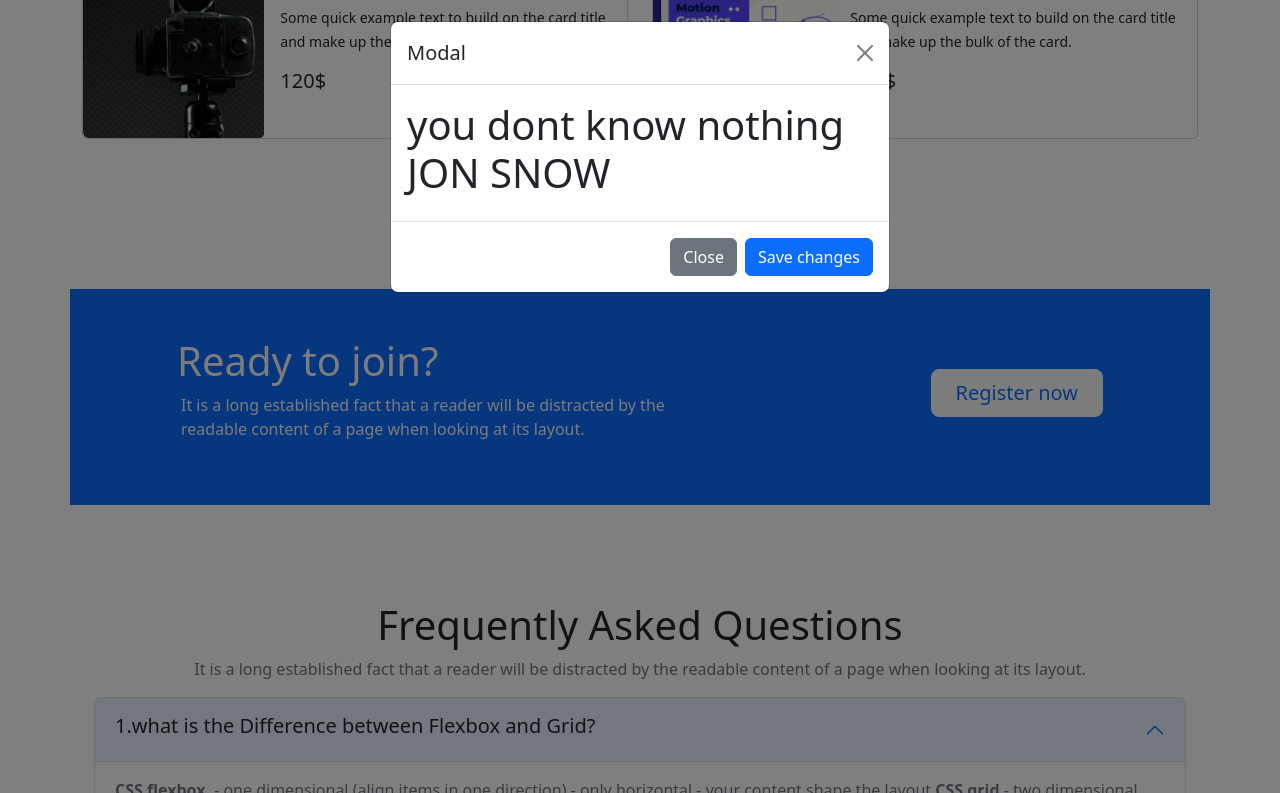
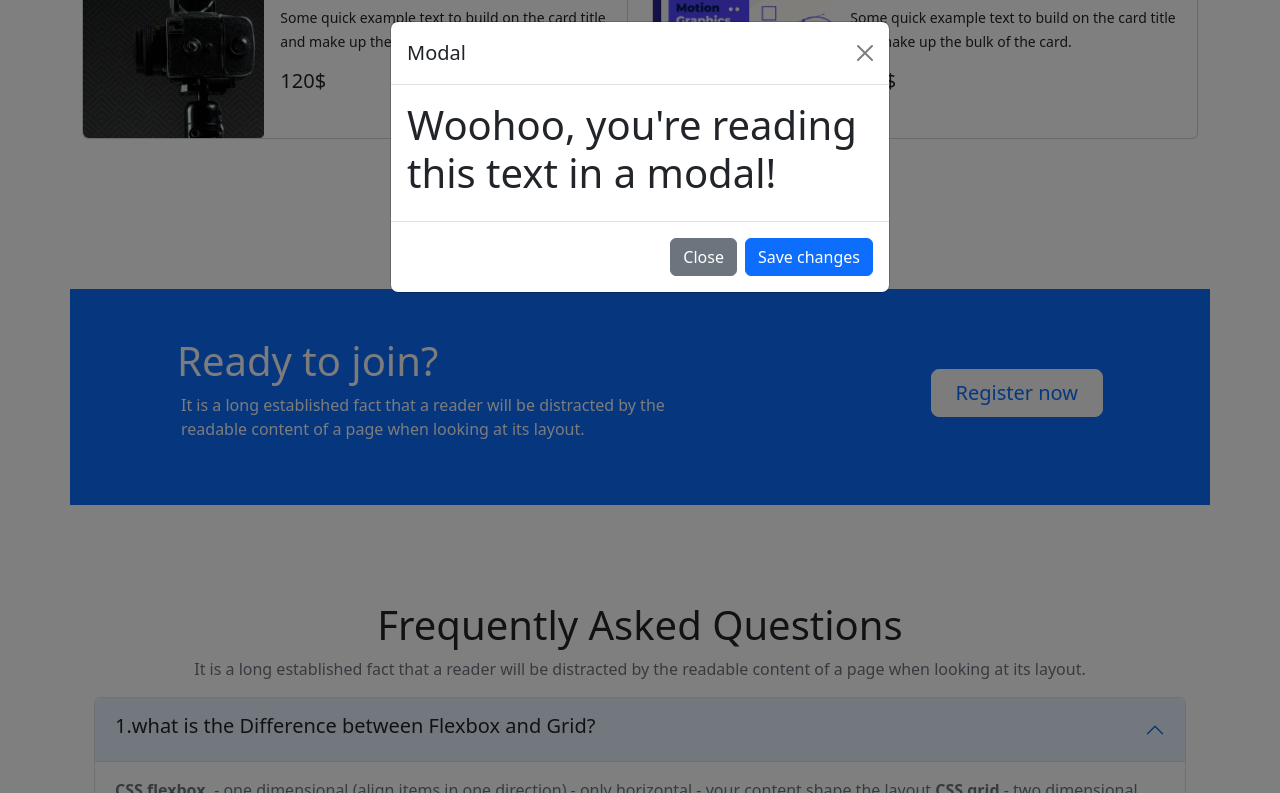
Before and after one commit to rafio07/skilldev-web-assignment, a plain HTML site: page index.html in a window 1280 px wide. Both pictures are taken after a click on the button "Register now". Shown: the part 1653-2446 px from the top of the page. Drawn offline with nearby package versions, Linux system fonts and the light colour scheme.

Commit message:
add-text

```diff
--- a/index.html
+++ b/index.html
@@ -274,7 +274,7 @@
                                         aria-label="Close"></button>
                                 </div>
                                 <div class="modal-body">
-                                    <h1 class="display4">you dont know nothing JON SNOW</h1>
+                                    <h1 class="display4">Woohoo, you're reading this text in a modal!</h1>
                                 </div>
                                 <div class="modal-footer">
                                     <button type="button" class="btn btn-secondary"
```
